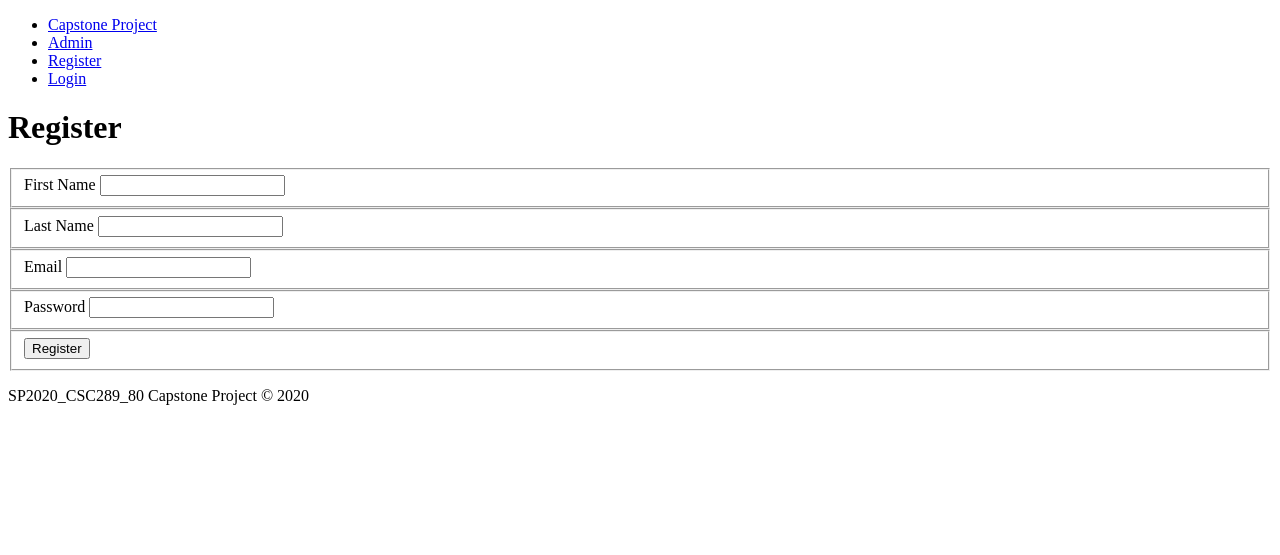
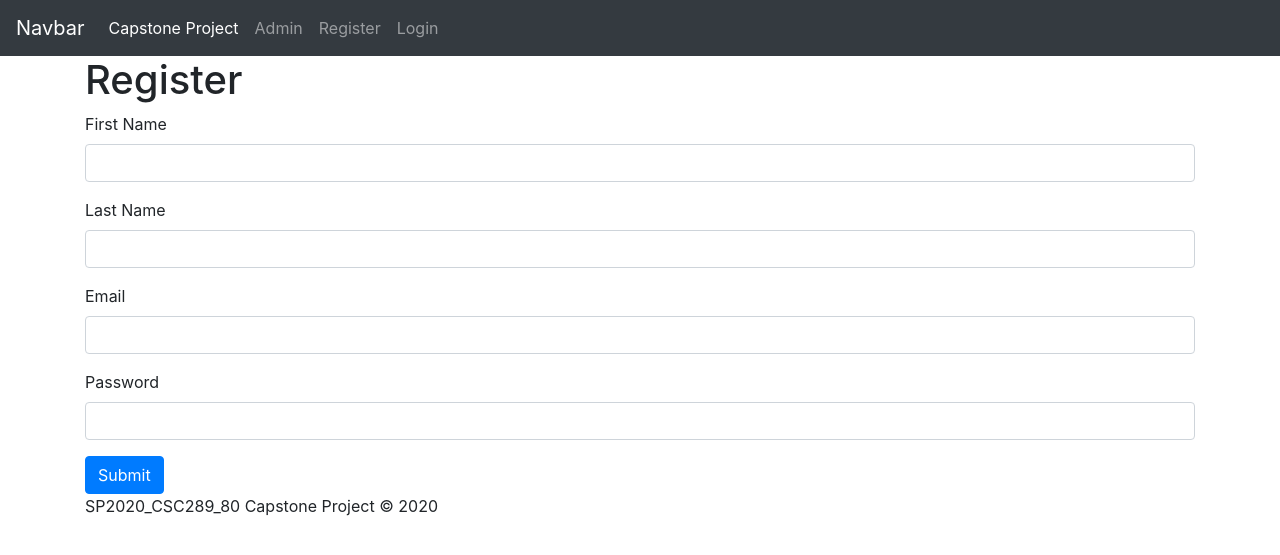
Before and after one commit to the-final-countdown/capstone-project, a Flask app: page /register in a window 1280 px wide. Shown: the top 555 px of the page. Run offline with Flask 2, Linux system fonts and the light colour scheme; some libraries are stand-ins or nearby versions.

Commit message:
Implemented boostrap to website.

```diff
--- a/templates/auth/register.html
+++ b/templates/auth/register.html
@@ -2,25 +2,23 @@
 
 {% block content %}
     <h1>{% block title %}Register{% endblock %}</h1>
-    <form method="post">
-        <fieldset>
+    <form method="POST">
+        <div class="form-group">
             <label for="first-name">First Name</label>
-            <input name="first-name" id="first-name" required>
-        </fieldset>
-        <fieldset>
+            <input type="text" name="first-name" class="form-control" id="first-name" required>
+        </div>
+        <div class="form-group">
             <label for="last-name">Last Name</label>
-            <input name="last-name" id="last-name" required>
-        </fieldset>
-        <fieldset>
+            <input type="text" name="last-name" class="form-control" id="last-name" required>
+        </div>
+        <div class="form-group">
             <label for="email">Email</label>
-            <input name="email" id="email" required>
-        </fieldset>
-        <fieldset>
+            <input type="email" name="email" class="form-control" id="email">
+        </div>
+        <div class="form-group">
             <label for="password">Password</label>
-            <input type="password" name="password" id="password" required>
-        </fieldset>
-        <fieldset>
-            <input type="submit" value="Register">
-        </fieldset>
+            <input type="password" name="password" class="form-control" id="password">
+        </div>
+        <button type="Register" class="btn btn-primary">Submit</button>
     </form>
 {% endblock %}
--- a/templates/components/header.html
+++ b/templates/components/header.html
@@ -1,24 +1,22 @@
 <header>
-    <nav>
+    <nav class="navbar navbar-expand-md navbar-dark bg-dark">
+        <a class="navbar-brand" href="#">Navbar</a>
+        <button class="navbar-toggler" type="button" data-toggle="collapse" data-target="#navbarNavAltMarkup"
+            aria-controls="navbarNavAltMarkup" aria-expanded="false" aria-label="Toggle navigation"> <span
+                class="navbar-toggler-icon"></span></button>
+        <div class="collapse navbar-collapse" id="navbarNavAltMarkup">
+            <div class="navbar-nav">
+                <a class="nav-item nav-link active" href="{{ url_for('index') }}">Capstone Project <span
+                        class="sr-only">(current)</span></a>
+                <a class="nav-item nav-link" href="{{ url_for('admin.admin') }}">Admin</a>
+                {% if g.user %}
+                <a class="nav-item nav-link" href="{{ url_for('auth.logout') }}">Logout</a>
+                {% else %}
+                <a class="nav-item nav-link" href="{{ url_for('auth.register') }}">Register</a>
+                <a class="nav-item nav-link" href="{{ url_for('auth.login') }}">Login</a>
+                {% endif %}
 
-        <ul>
-
-            <li><a href="{{ url_for('index') }}">Capstone Project</a></li>
-
-            <li><a href="{{ url_for('admin.admin') }}">Admin</a></li>
-
-            {% if g.user %}
-
-                <li><a href="{{ url_for('auth.logout') }}">Logout</a></li>
-
-            {% else %}
-
-                <li><a href="{{ url_for('auth.register') }}">Register</a></li>
-                <li><a href="{{ url_for('auth.login') }}">Login</a></li>
-
-            {% endif %}
-
-        </ul>
-
+            </div>
+        </div>
     </nav>
 </header>
--- a/templates/layout.html
+++ b/templates/layout.html
@@ -1,11 +1,18 @@
 <!DOCTYPE html>
+<html lang="en">
+<head>
+    <meta charset="UTF-8">
+    <meta name="viewport" content="width=device-width, initial-scale=1.0">
     <title>{% block title %}{% endblock %} | Capstone Project </title>
+    <!--Add bootstrap CSS-->
+    <link rel="stylesheet" href="https://stackpath.bootstrapcdn.com/bootstrap/4.4.1/css/bootstrap.min.css" integrity="sha384-Vkoo8x4CGsO3+Hhxv8T/Q5PaXtkKtu6ug5TOeNV6gBiFeWPGFN9MuhOf23Q9Ifjh" crossorigin="anonymous">
+    <!--Add custom CSS-->
     <link rel="stylesheet" href="{{ url_for('static', filename='style.css') }}">
     <link href="https://fonts.googleapis.com/css?family=Roboto:400,700&display=swap" rel="stylesheet">
-
+</head>
+<body>
+    {% include 'components/header.html' %}
     <div class="container">
-
-    {% include 'components/header.html' %}
 
         {% block content %}{% endblock %}
 
@@ -17,3 +24,10 @@
 
         {% block scripts %}{% endblock %}
     </div>
+<!-- Optional JavaScript -->
+<!-- jQuery first, then Popper.js, then Bootstrap JS -->
+<script src="https://code.jquery.com/jquery-3.4.1.slim.min.js" integrity="sha384-J6qa4849blE2+poT4WnyKhv5vZF5SrPo0iEjwBvKU7imGFAV0wwj1yYfoRSJoZ+n" crossorigin="anonymous"></script>
+<script src="https://cdn.jsdelivr.net/npm/popper.js@1.16.0/dist/umd/popper.min.js" integrity="sha384-Q6E9RHvbIyZFJoft+2mJbHaEWldlvI9IOYy5n3zV9zzTtmI3UksdQRVvoxMfooAo" crossorigin="anonymous"></script>
+<script src="https://stackpath.bootstrapcdn.com/bootstrap/4.4.1/js/bootstrap.min.js" integrity="sha384-wfSDF2E50Y2D1uUdj0O3uMBJnjuUD4Ih7YwaYd1iqfktj0Uod8GCExl3Og8ifwB6" crossorigin="anonymous"></script>
+</body>
+</html>
```
Also changed, not shown: templates/admin.html (+13 -8 lines), templates/auth/login.html (+8 -10 lines), static/style.css (line endings or trailing spaces), 2 other files. Lines whose indentation alone changed are shown as unchanged.
